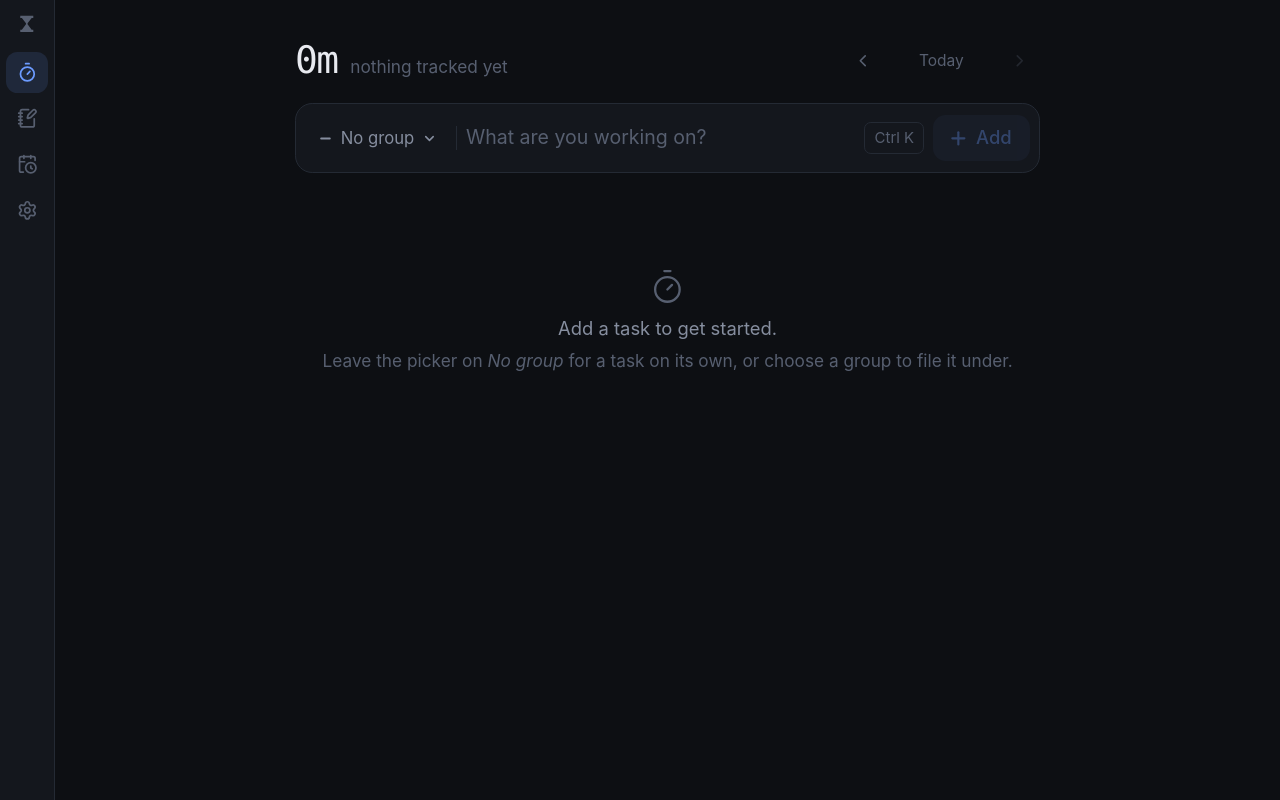
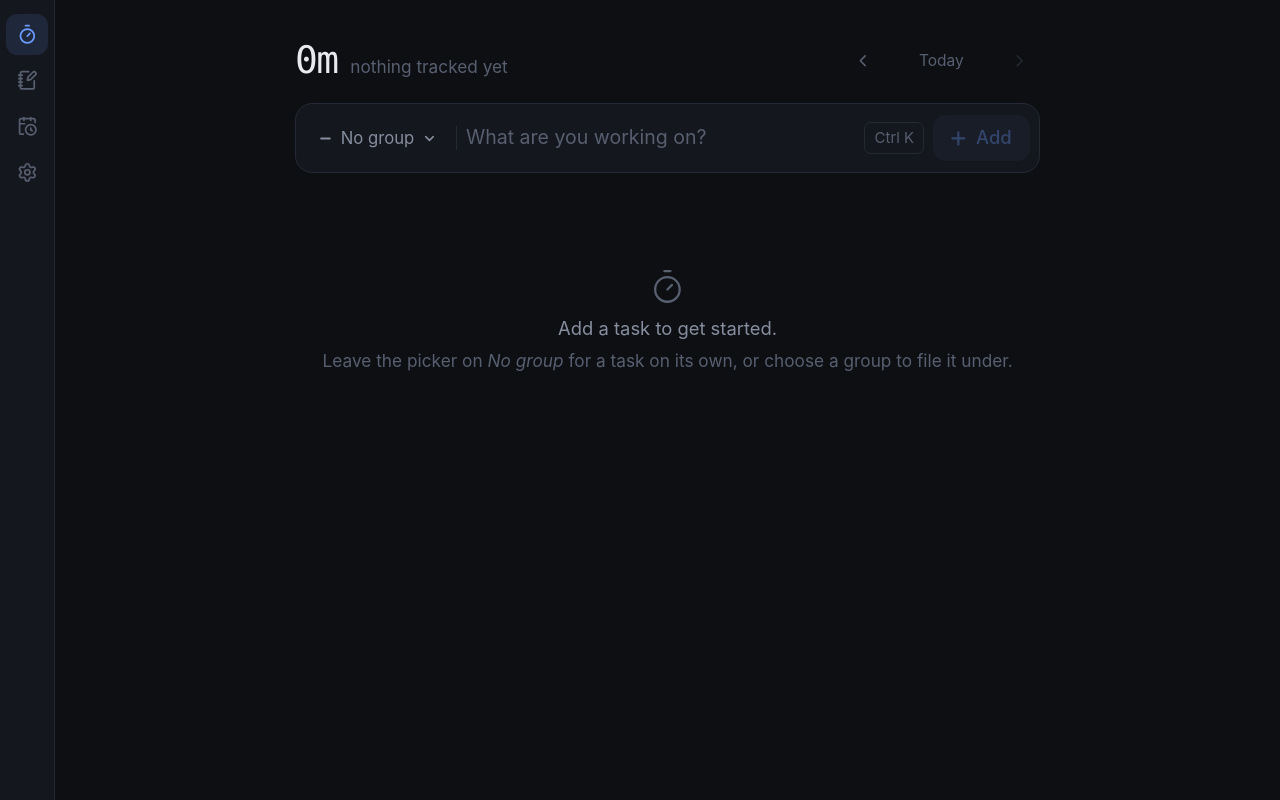
Before and after one commit to ItsNotSoftware/tempo, a React (Vite) app: page / in a window 1280 px wide. Built offline with nearby package versions, Linux system fonts and the light colour scheme; the HTML template or start-up script is replaced by a standard one.

Commit message:
Fix dock name + drop dead rail icon + add notification sound

```diff
--- a/src-tauri/tauri.conf.json
+++ b/src-tauri/tauri.conf.json
@@ -1,6 +1,7 @@
 {
   "$schema": "https://schema.tauri.app/config/2",
   "productName": "Tempo",
+  "mainBinaryName": "Tempo",
   "version": "0.1.0",
   "identifier": "com.tempo",
   "build": {
--- a/src/components/Mark.tsx
+++ /dev/null
@@ -1,16 +0,0 @@
-import { MARK_BOX, MARK_PATH } from "../lib/mark";
-
-/** The same path the tray rasterises, so the window and the menu bar agree. */
-export function Mark({ size = 20 }: { size?: number }) {
-  return (
-    <svg
-      width={size}
-      height={size}
-      viewBox={`0 0 ${MARK_BOX} ${MARK_BOX}`}
-      fill="currentColor"
-      aria-hidden="true"
-    >
-      <path d={MARK_PATH} />
-    </svg>
-  );
-}
--- a/src/components/Rail.css
+++ b/src/components/Rail.css
@@ -1,5 +1,3 @@
-/* The window keeps its native title bar, so the mark lives up here rather than
-   in a second one of our own. */
 .rail {
   display: flex;
   flex-direction: column;
@@ -10,12 +8,6 @@
   padding: 12px 0;
   border-right: 1px solid var(--border);
   background: var(--bg-elevated);
-}
-
-.rail__mark {
-  display: flex;
-  margin-bottom: 12px;
-  color: var(--text-faint);
 }
 
 .rail .icon-btn {
--- a/src/components/Rail.tsx
+++ b/src/components/Rail.tsx
@@ -1,5 +1,4 @@
 import { CalendarClock, NotebookPen, Settings, Timer } from "lucide-react";
-import { Mark } from "./Mark";
 import "./Rail.css";
 
 /** Order is the ⌘-digit order too, so the new screen goes on the end rather
@@ -32,10 +31,6 @@ export function Rail({
 }) {
   return (
     <nav className="rail" aria-label="Screens">
-      <span className="rail__mark">
-        <Mark size={17} />
-      </span>
-
       {SCREENS.map(({ id, label, hint, Icon }) => (
         <button
           key={id}
--- a/src/lib/alerts.ts
+++ b/src/lib/alerts.ts
@@ -111,10 +111,11 @@ async function notify(title: string, body: string, event?: Event) {
     if (!granted) return;
     sendNotification(
       event === undefined
-        ? { title, body }
+        ? { title, body, sound: "Default" }
         : {
             title,
             body,
+            sound: "Default",
             actionTypeId: ACTION_TYPE,
             extra: { eventId: event.id },
           },
```
Also changed, not shown: 1 other file (tests, documents, lock files or other folders).
